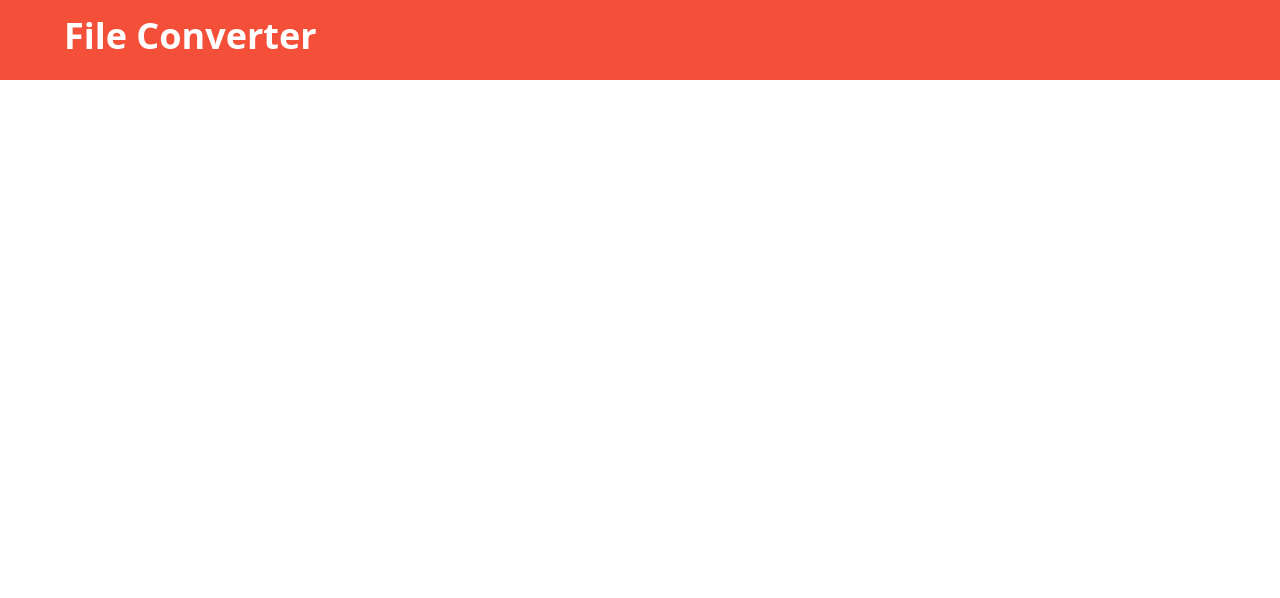
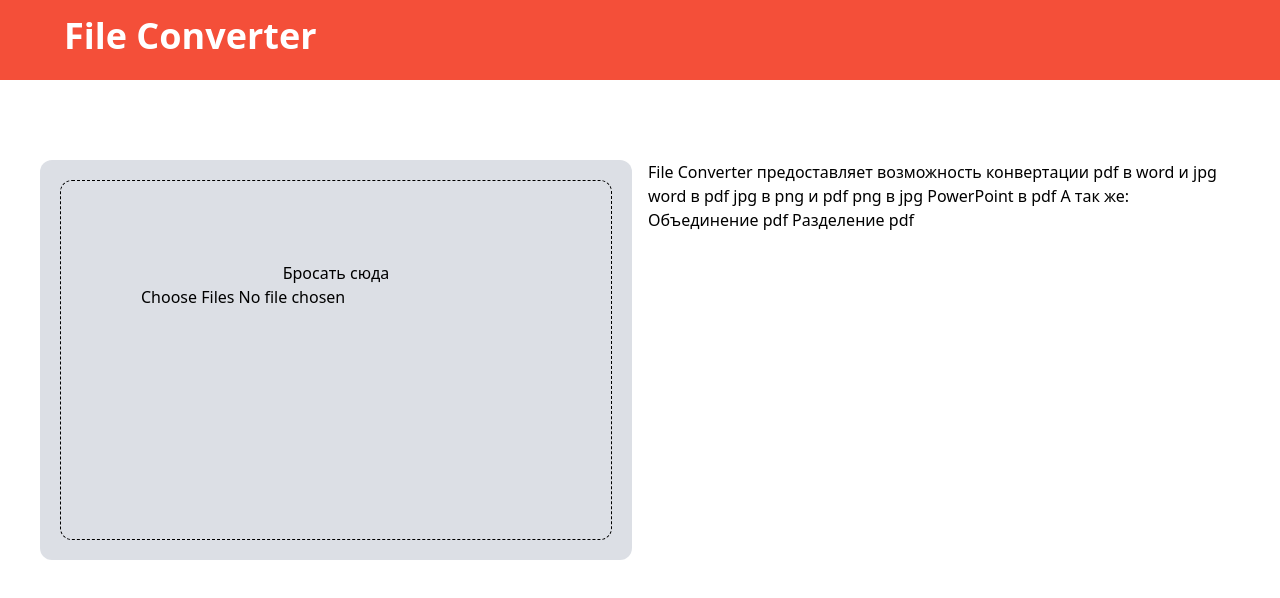
Before and after one commit to DmitriyDolgarev/File-conversion-website, a React (Vite) app in the folder FileConverterClient/: page / in a window 1280 px wide. Shown: the top 598 px of the page. Built offline with nearby package versions, Linux system fonts and the light colour scheme.

Commit message:
add drag and drop

```diff
--- a/FileConverterClient/src/App.jsx
+++ b/FileConverterClient/src/App.jsx
@@ -3,14 +3,46 @@ import './App.css'
 
 function App() {
 
+  const [files, setFiles] = useState([]);
 
+  const handlerChange = (e) => {
+    e.preventDefault();
+    if (e.target.files && e.target.files[0]){
+      setFiles([...e.target.files])
+    }
+  }
 
   return (
     <>
     <header className='bg-fc-orange text-white h-20 text-4xl font-bold py-4 pl-16'>
       File Converter
     </header>
-
+    <div className='grid grid-cols-2 gap-4 mx-10 mt-20'>
+      <div className='bg-gray-300/75  rounded-xl p-5 h-100'>
+        <form className='form rounded-xl border-1 border-dashed h-90 p-20'>
+          <h1 className='text-center'>Бросать сюда</h1>
+          <input type='file' className='input' multiple={true}
+          onChange={handlerChange}
+          />
+        {files.length>0 && <ul className='file-list'>
+          {files.map(({name}, id) =>(
+            <li key={id}>{name}</li>
+          ))}
+          </ul>}
+        </form>
+      </div>
+      <div>
+        File Converter предоставляет возможность  конвертации
+          pdf в word и jpg
+          word в pdf
+          jpg в png и pdf
+          png в jpg
+          PowerPoint в pdf
+        А так же:
+          Объединение pdf
+        Разделение pdf
+      </div>
+    </div>
     </>
   )
 }
```
